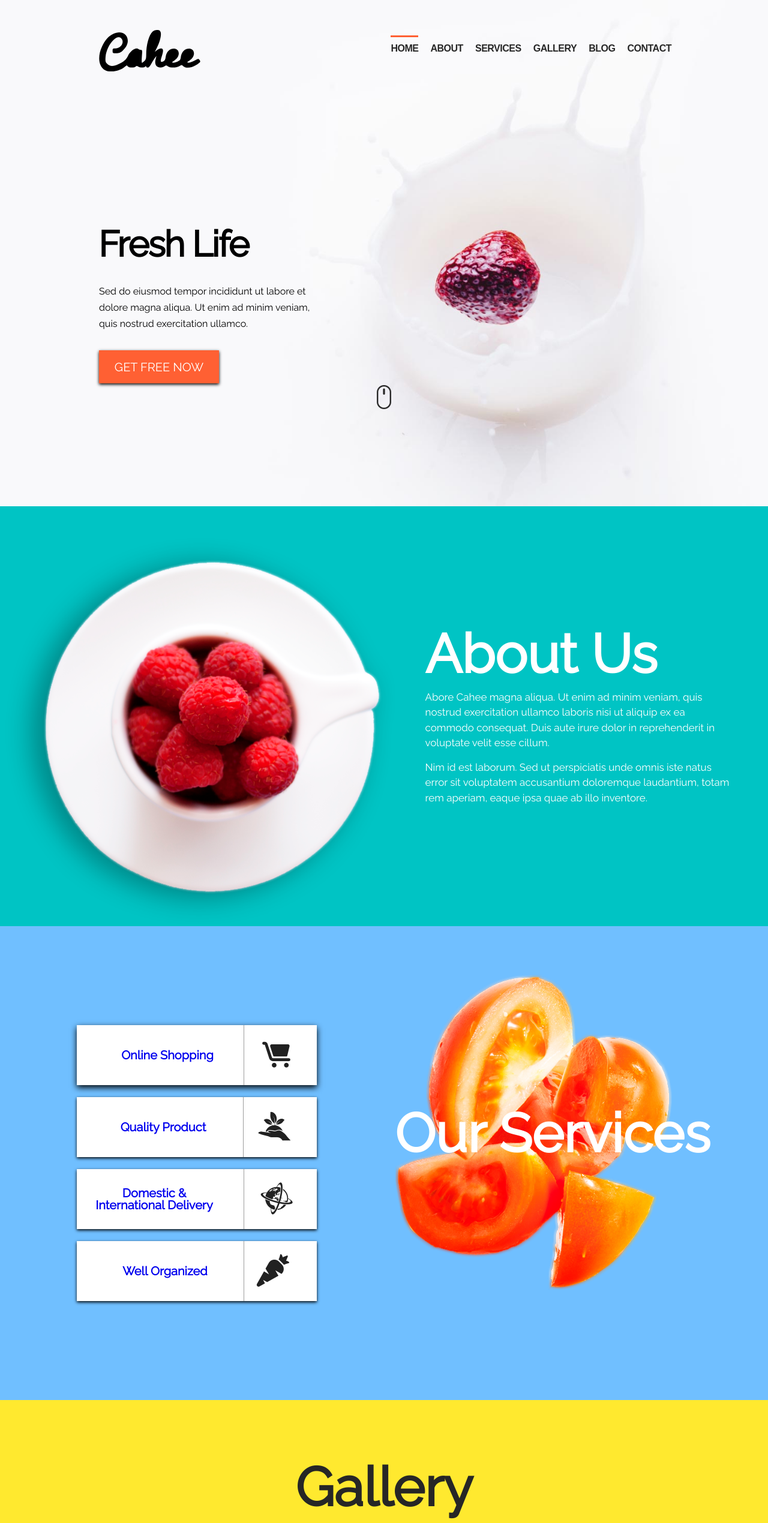
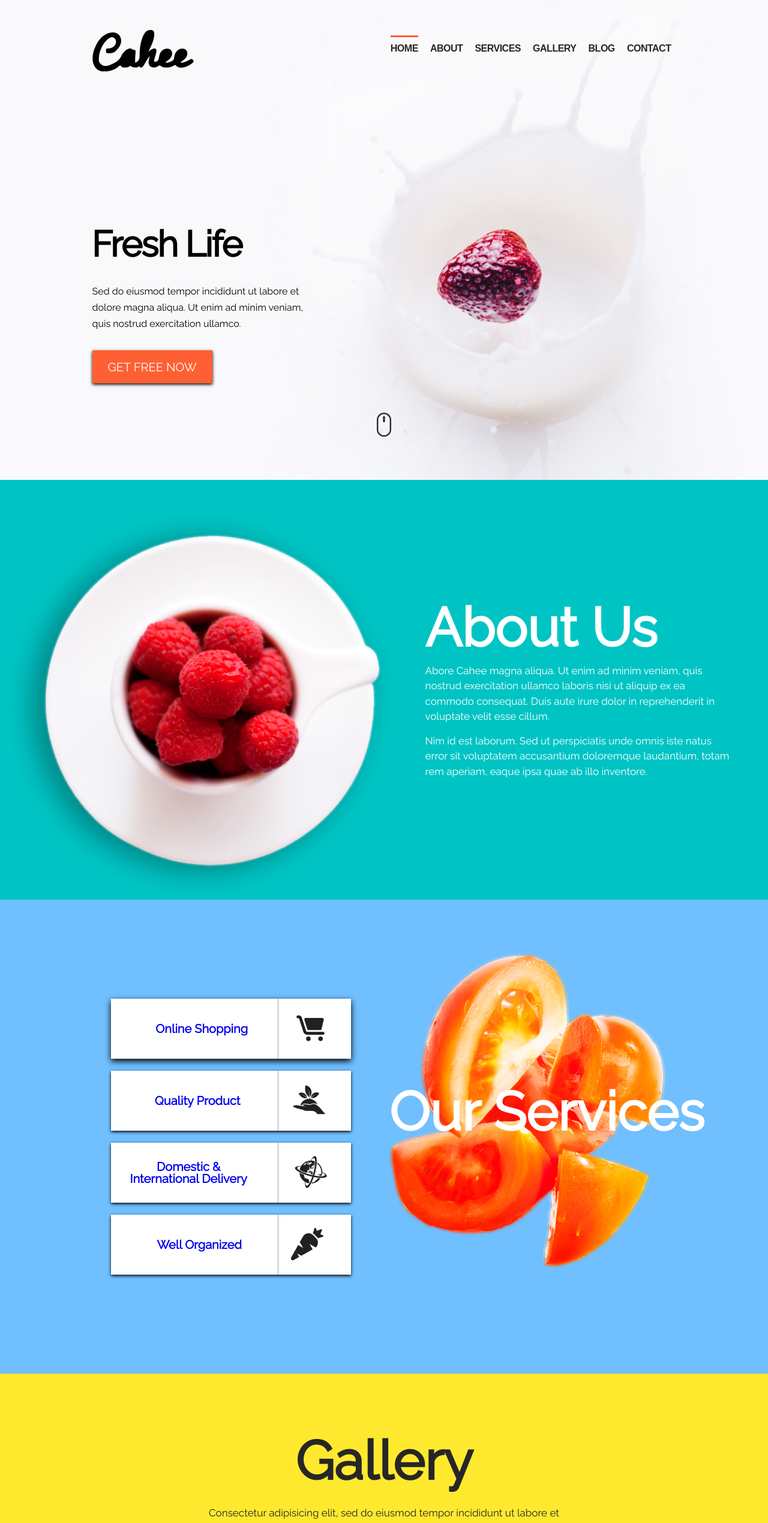
Before and after one commit to PaliyIgor/HTML, a plain HTML site: page Task 3/index.html in a window 1280 px wide. Shown: the top 2539 px of the page at 60% size. Drawn offline with Linux system fonts and the light colour scheme.

Commit message:
add Task 3

```diff
--- a/Task 3/css/style.css
+++ b/Task 3/css/style.css
@@ -12,24 +12,20 @@ body {
 }
 
 .page1 {
-    background-image: url("../img/1page-bckg.jpg");
+    background: url(../img/1page-bckg_1.jpg) top center no-repeat;
     background-size: cover;
-    height: 844px;
+    height: 100vh;
     min-height: 600px;
 }
 
 .wrapper1 {
-    width: 1098px;
-    margin: 0 164px 0 165px;
+    margin: 0 12%;
 }
 
 .header1 {
     display: flex;
-    flex-direction: row;
     justify-content: space-between;
-    align-items: flex-start;
     font-family: "Raleway";
-    max-width: 1171px;
     padding-top: 50px;
 }
 
@@ -41,7 +37,6 @@ body {
 
 .nav1 {
     margin-top: 19px;
-    margin-right: 136px;
 }
 
 .nav1 a {
@@ -70,8 +65,7 @@ body {
 .info1 {
     display: flex;
     flex-direction: column;
-    justify-content: space-between;
-    margin: 258px 0 0 0;
+    margin-top: 258px;
 }
 
 .info1 .title1 {
@@ -115,7 +109,7 @@ body {
     justify-content: center;
     align-items: flex-end;
     position: absolute;
-    bottom: 115px;
+    bottom: 69px;
 }
 
 /* Вторая страница */
@@ -160,17 +154,18 @@ body {
 
 .page3 {
     display: flex;
+    justify-content: space-around;
+    align-items: center;
     background-color: #70bfff;
     height: 790px;
 }
 
 .sidebar3 {
     height: 790px;
-    width: 35%;
     display: flex;
     justify-content: center;
     flex-direction: column;
-    margin-left: 10%;
+    margin-left: 12%;
 }
 
 .sidebutton3 {
@@ -270,7 +265,7 @@ body {
 .maininfo3 {
     height: 530px;
     width: 600px;
-    margin: 80px 66px 0 130px;
+    margin-bottom: 85px;
     display: flex;
     justify-content: flex-end;
     align-items: center;
@@ -377,14 +372,13 @@ body {
 
 .page5 {
     font-family: "Raleway";
-    background-image: url("../img/5.jpg");
+    background: url("../img/5.jpg") top center no-repeat;
     height: 500px;
     background-size: contain;
-    background-repeat: no-repeat;
 }
 
 .info5 {
-    padding: 145px 0 0 164px;
+    padding: 145px 0 0 11%;
 }
 
 .info5 h1 {
@@ -402,7 +396,7 @@ body {
 
 .subscribe5 {
     display: flex;
-    margin-left: 165px;
+    margin-left: 10.9%;
 }
 
 .email5 {
@@ -547,9 +541,8 @@ body {
 
 .wrapper7 {
     height: 866px;
-    background-image: url("../img/7_1.jpg");
-    background-size: auto;
-    background-repeat: no-repeat;
+    background: url("../img/7_1.jpg") top center no-repeat;
+    background-size: cover;
 
 }
 
@@ -578,6 +571,7 @@ body {
 
 .maininfo7 {
     display: flex;
+    justify-content: center;
     font-family: "Raleway";
 }
 
@@ -587,7 +581,6 @@ body {
     flex-direction: column;
     font-size: 15px;
     color: #ffffff;
-    margin-left: 11%;
 }
 
 .info7 {
```
Also changed, not shown: Task 3/img/1page-bckg_1.jpg (added).
